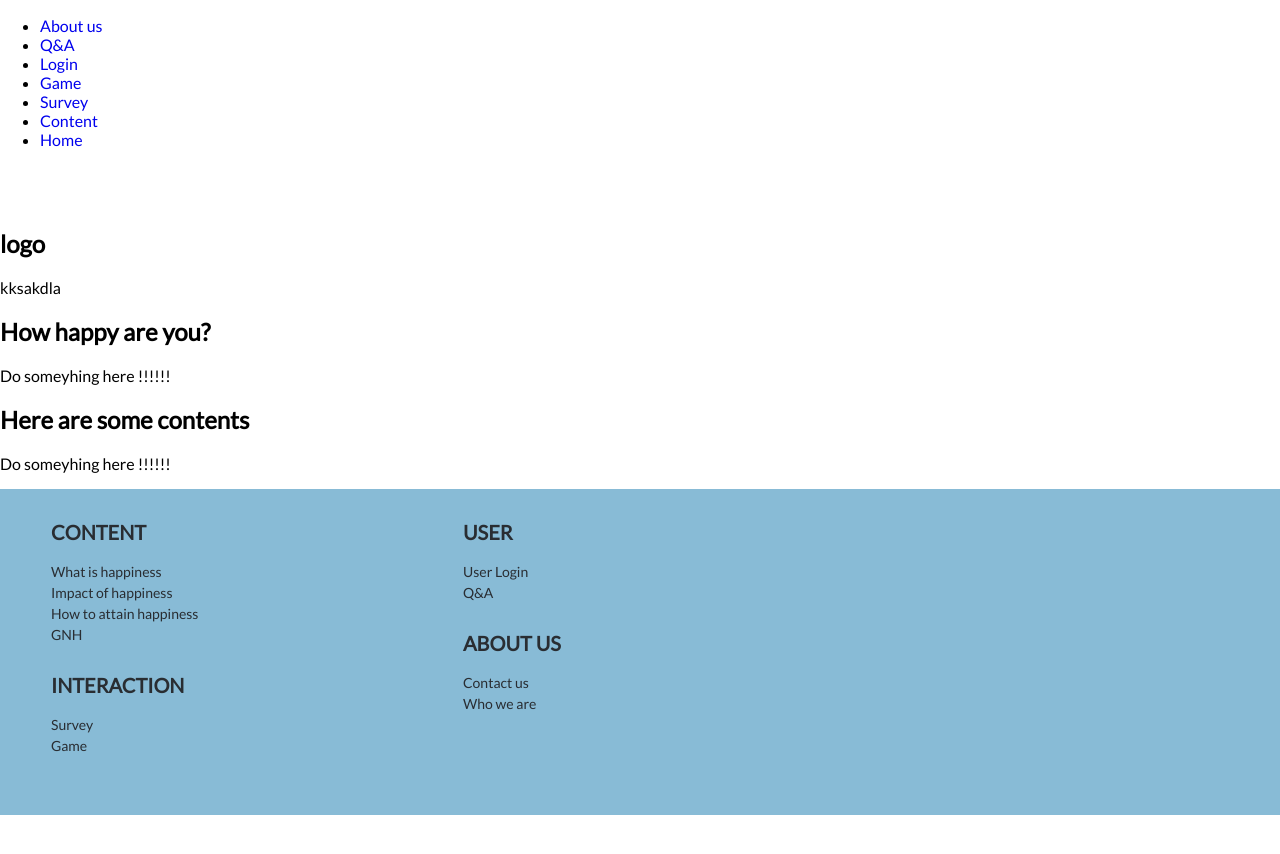
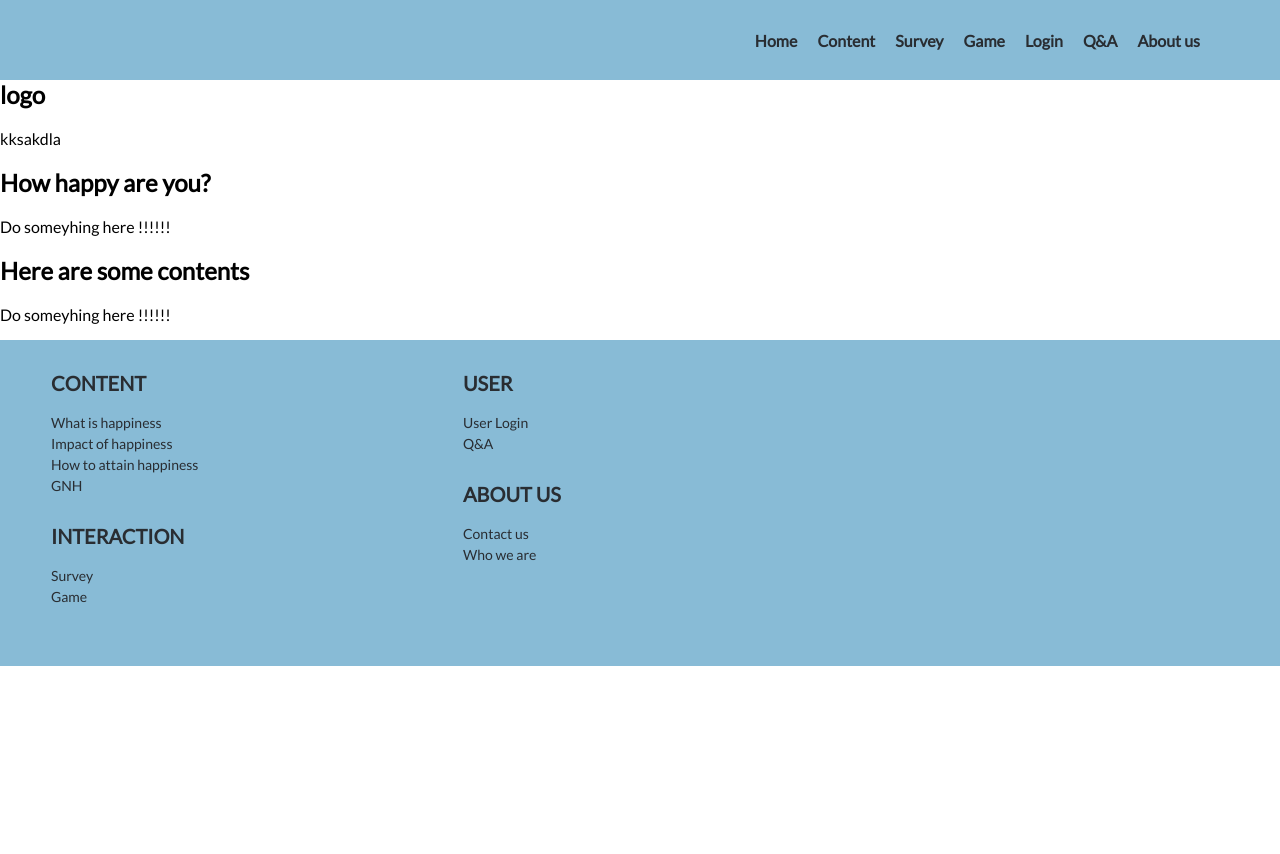
Before and after one commit to anggelaho/happiness, a plain HTML site: page mainpage.html in a window 1280 px wide. Shown: the top 854 px of the page. Before the commit the page ends 816 px from the top, so only its background shows below. Drawn offline with Linux system fonts and the light colour scheme; files that its build step writes are made by us from their sources.

Commit message:
Update mainpage.html

```diff
--- a/mainpage.html
+++ b/mainpage.html
@@ -8,10 +8,10 @@
 </head>
 
 <body>
-
-  <div id = "header">
-    <ul id="nav">
-      <li style="margin-right:100px;"> <a href="#">About us</a></li>
+<!-- Navigation Bar -->
+  <nav>
+    <ul>
+      <li style="margin-right:80px;"> <a href="#">About us</a></li>
       <li> <a href="#">Q&A</a></li>
       <li> <a href="#">Login</a></li>
       <li> <a href="#">Game</a></li>
@@ -19,33 +19,38 @@
       <li> <a href="#">Content</a></li>
       <li> <a href="#">Home</a></li>
     </ul>
-    </div>
-
+  </nav>
+<!-- Navigation Bar -->
   <div class="push"></div>
+<!-- LOGO -->
   <div class = "logo">
     <h2>logo</h2>
-    <article class = "logo">
       <p>kksakdla</p>
-  </article>
+
   </div>
+<!-- body -->
+  <div class = "body">
 
-    <div class = "main">
     <div class = "row">
       <div class = "textLeft">
         <h2> How happy are you? </h2>
           <p> Do someyhing here !!!!!! </p>
       </div>
     </div>
+
     <div class = "row">
       <div class = "textRight">
         <h2> Here are some contents </h2>
           <p> Do someyhing here !!!!!! </p>
       </div>
     </div>
+
   </div>
+<!-- footerr -->
+<div class="footer-main">
 
-<div class="footer-main">
   <div class="footer-inner">
+
     <div class="footer-left">
       <div class="footer-box">
         <h6>Content</h6>
@@ -85,6 +90,7 @@
     </div>
 
     <div class="clr"></div>
+
   </div>
 </div>
 
```
Lines whose indentation alone changed are shown as unchanged.
